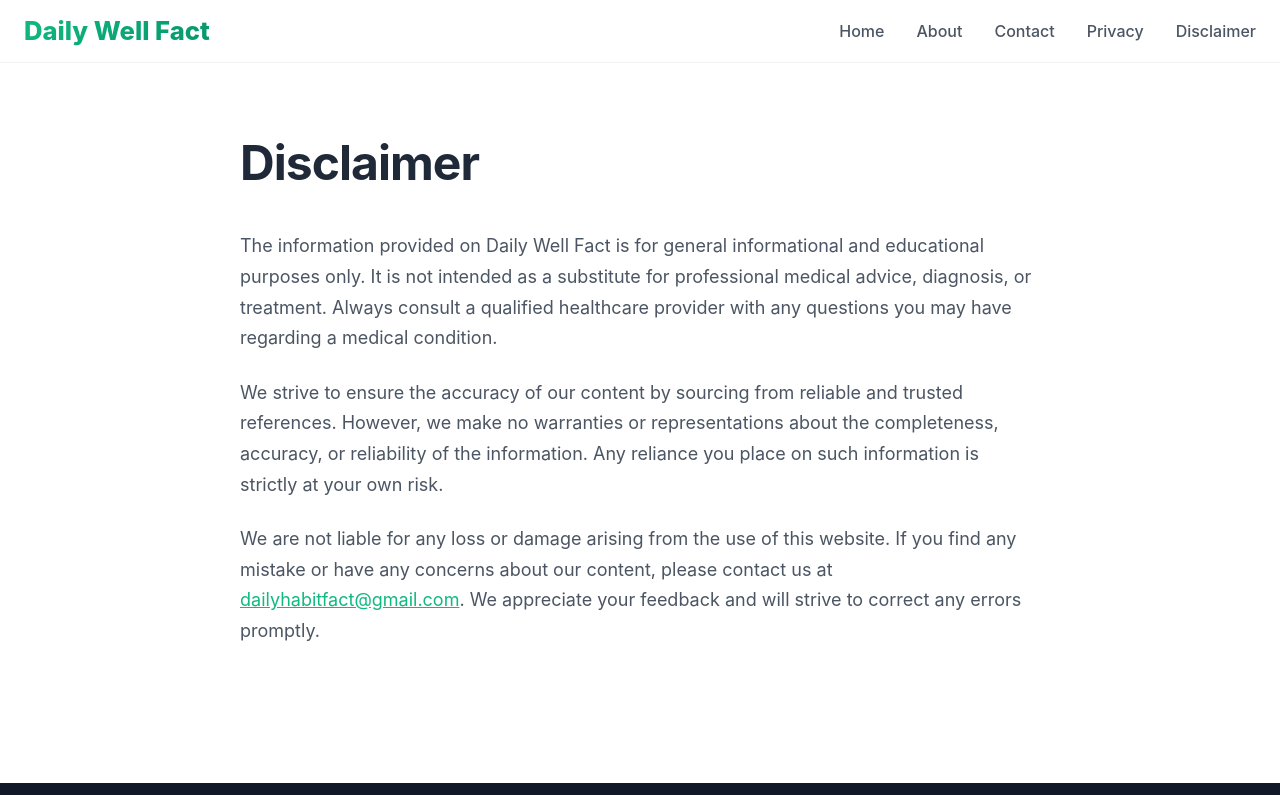
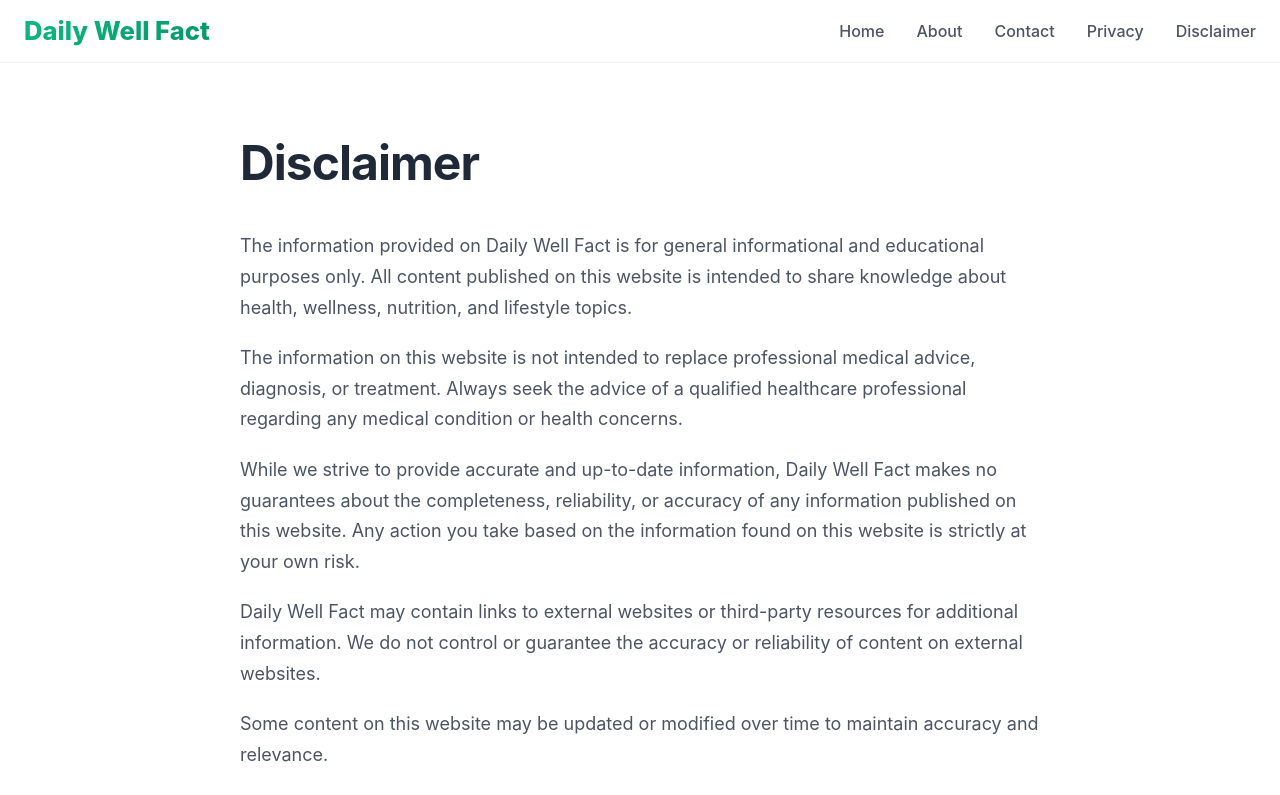
Before and after one commit to DailyWellFact/Blog, a Next.js app: page /disclaimer in a window 1280 px wide. Shown: the top 795 px of the page. Built offline with nearby package versions, Linux system fonts and the light colour scheme.

Commit message:
Revise disclaimer content for clarity and completeness
Updated the disclaimer text to clarify the purpose of the information provided and added new paragraphs regarding external links and user responsibility.

```diff
--- a/pages/disclaimer.tsx
+++ b/pages/disclaimer.tsx
@@ -8,14 +8,22 @@
         <h1 style={styles.title}>Disclaimer</h1>
         <div style={styles.content}>
           <p style={styles.paragraph}>
-            The information provided on Daily Well Fact is for general informational and educational purposes only. It is not intended as a substitute for professional medical advice, diagnosis, or treatment. Always consult a qualified healthcare provider with any questions you may have regarding a medical condition.
+            The information provided on Daily Well Fact is for general informational and educational purposes only. All content published on this website is intended to share knowledge about health, wellness, nutrition, and lifestyle topics.
           </p>
           <p style={styles.paragraph}>
-            We strive to ensure the accuracy of our content by sourcing from reliable and trusted references. However, we make no warranties or representations about the completeness, accuracy, or reliability of the information. Any reliance you place on such information is strictly at your own risk.
+            The information on this website is not intended to replace professional medical advice, diagnosis, or treatment. Always seek the advice of a qualified healthcare professional regarding any medical condition or health concerns.
           </p>
           <p style={styles.paragraph}>
-            We are not liable for any loss or damage arising from the use of this website. If you find any mistake or have any concerns about our content, please contact us at{' '}
-            <a href="mailto:dailyhabitfact@gmail.com" style={styles.link}>dailyhabitfact@gmail.com</a>. We appreciate your feedback and will strive to correct any errors promptly.
+            While we strive to provide accurate and up-to-date information, Daily Well Fact makes no guarantees about the completeness, reliability, or accuracy of any information published on this website. Any action you take based on the information found on this website is strictly at your own risk.
+          </p>
+          <p style={styles.paragraph}>
+            Daily Well Fact may contain links to external websites or third-party resources for additional information. We do not control or guarantee the accuracy or reliability of content on external websites.
+          </p>
+          <p style={styles.paragraph}>
+            Some content on this website may be updated or modified over time to maintain accuracy and relevance.
+          </p>
+          <p style={styles.paragraph}>
+            By using this website, you acknowledge that you are responsible for how you use the information provided.
           </p>
         </div>
       </div>
@@ -42,7 +50,7 @@
     color: '#4b5563',
   },
   paragraph: {
-    marginBottom: '1.5rem',
+    marginBottom: '1.25rem',
   },
   link: {
     color: '#10b981',
```
